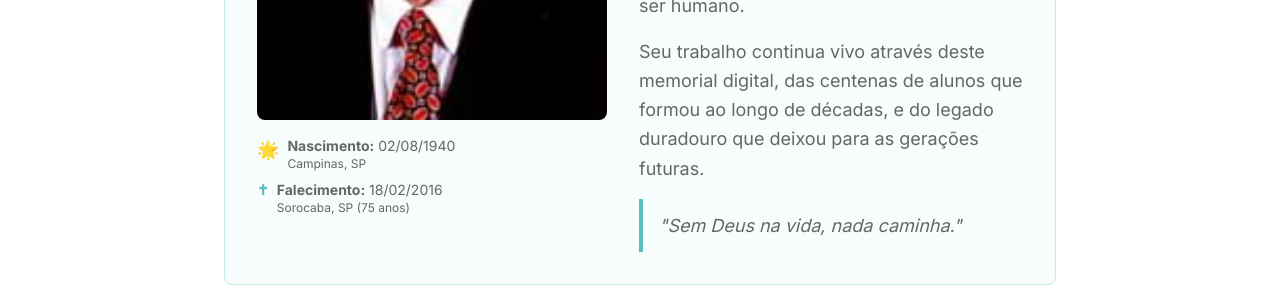
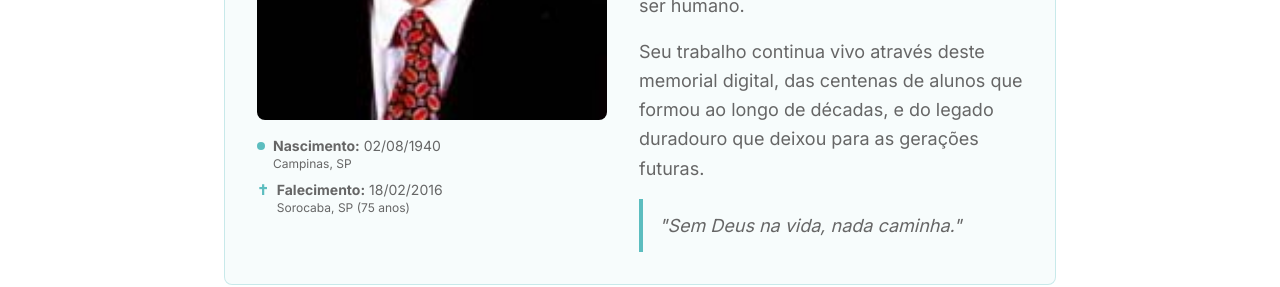
Before and after one commit to franceschinii/CIPASO-Front-End, a React (Vite) app: page /sobre in a window 1280 px wide. Shown: the part 3500-3787 px from the top of the page. Built offline with nearby package versions, Linux system fonts and the light colour scheme; the HTML template or start-up script is replaced by a standard one.

Commit message:
refactor(about): atualiza ícones de datas e data do vídeo
- Remove ícone de nascimento, mantém apenas bolinha decorativa
- Mantém cruz (✝) no falecimento
- Remove importação não utilizada de StarIcon
- Atualiza data do vídeo 'O que é Parapsicologia' para 09/09/2015

```diff
--- a/src/data/files.json
+++ b/src/data/files.json
@@ -2173,7 +2173,7 @@
     "titulo": "O que é Parapsicologia",
     "descricao": "Vídeo - O que é Parapsicologia",
     "categoria": "videos",
-    "data": "2026-01-22",
+    "data": "2015-09-09",
     "path": "/uploads/videos/O que é Parapsicologia.mp4",
     "tipo": "video"
   }
--- a/src/pages/About.tsx
+++ b/src/pages/About.tsx
@@ -191,7 +191,7 @@
                   {/* Datas com Ícones */}
                   <div className="space-y-2 text-sm text-muted-fg">
                     <div className="flex items-start gap-2">
-                      <span className="text-lg">🌟</span>
+                      <div className="w-2 h-2 rounded-full bg-primary mt-1.5 shrink-0" />
                       <div>
                         <p><strong>Nascimento:</strong> 02/08/1940</p>
                         <p className="text-xs">Campinas, SP</p>
```
